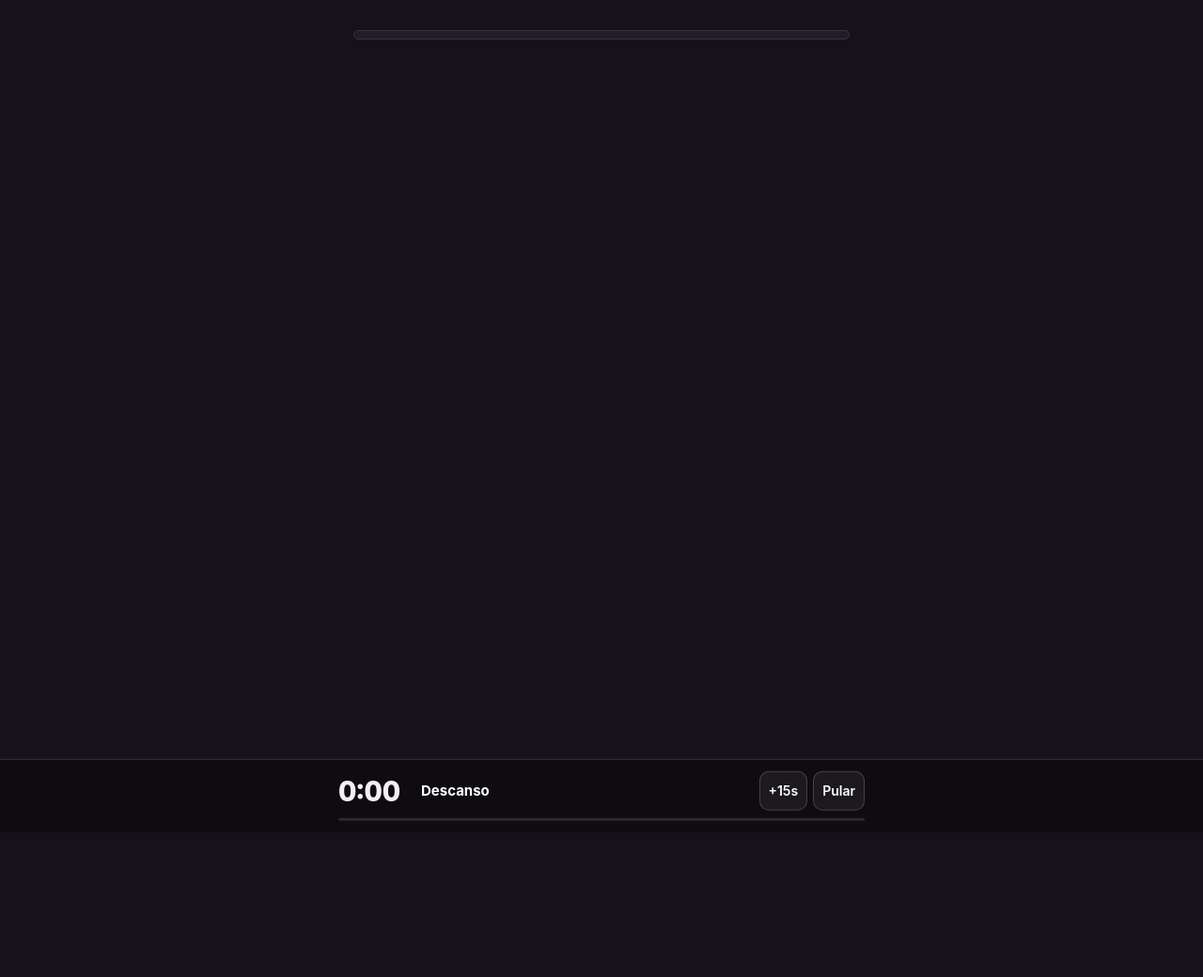
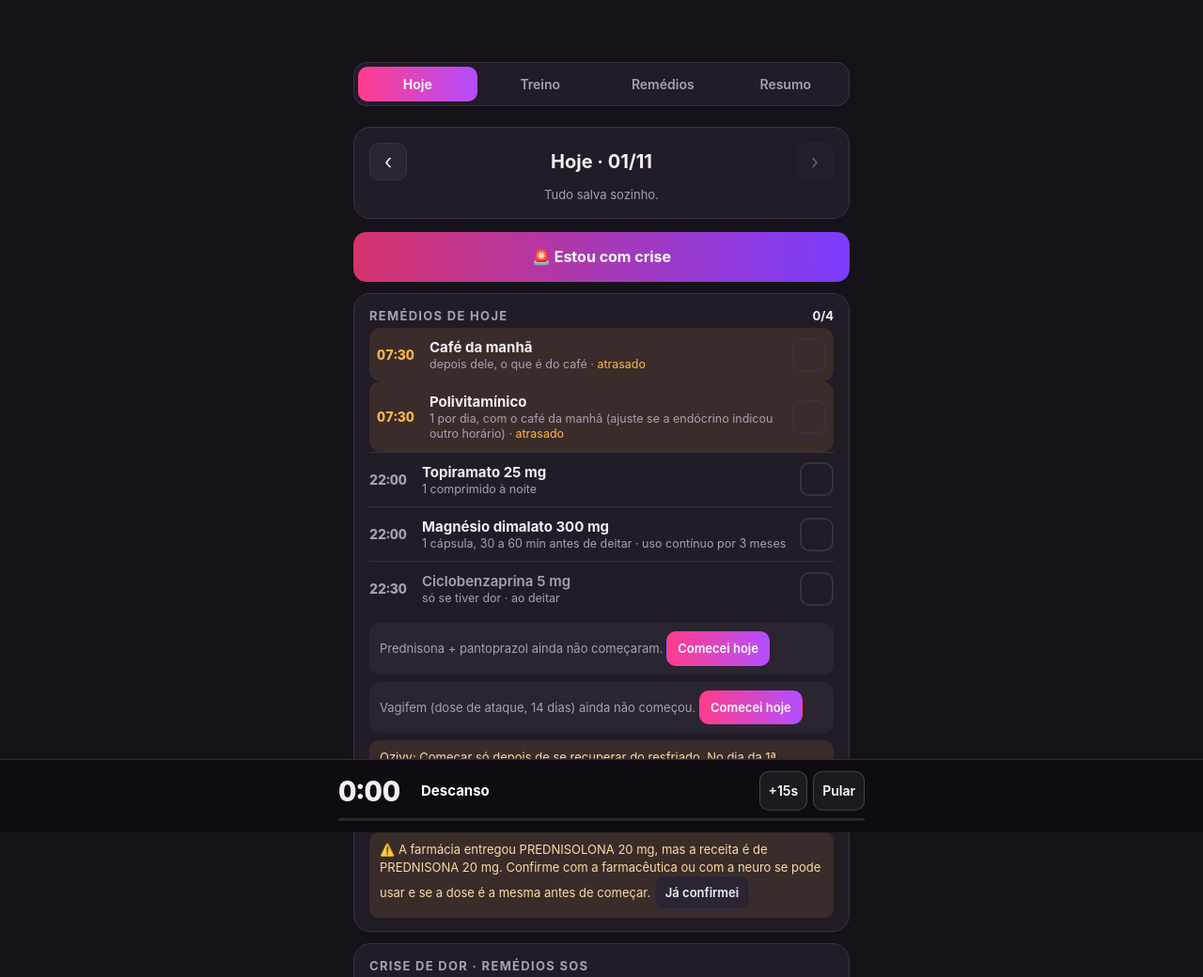
Before and after one commit to isabelladutras/Meutreino, a plain HTML site: page index.html in a window 1280 px wide. Shown: the top 1040 px of the page at 94% size. Before the commit the page ends 800 px from the top, so only its background shows below. Drawn offline with Linux system fonts and the light colour scheme.

Commit message:
Add files via upload

```diff
--- a/index.html
+++ b/index.html
@@ -247,7 +247,14 @@
     set(k, v){ try{ localStorage.setItem(k, JSON.stringify(v)) }catch(e){} },
     del(k){ try{ localStorage.removeItem(k) }catch(e){} }
   };
-  const P = PROTOCOLO, S = SAUDE;
+  const P = PROTOCOLO, S = (typeof SAUDE !== "undefined") ? SAUDE : { faltaArquivo: true };
+  // valores padrão, caso o treino.js seja de uma versão anterior
+  S.rotina = S.rotina || { acordar: "07:00", dormir: "22:45", cafe: "07:30" };
+  S.estoque = S.estoque || { data: "2026-11-01", qtd: {}, nomeCaixa: {}, unidade: {} };
+  S.estoque.qtd = S.estoque.qtd || {};
+  S.avisoPrednisolona = S.avisoPrednisolona || "";
+  S.validadeReceitas = S.validadeReceitas || "2026-11-30";
+  ["diarios","cursos","semanais","noiteSeDor","sos","refeicoes","lembretesEndocrino"].forEach(k => S[k] = S[k] || []);
   const GUIA = (typeof COMO_FAZER !== "undefined") ? COMO_FAZER : {};
   const $ = s => document.querySelector(s);
   const fmt = s => { s = Math.max(0, Math.ceil(s)); return Math.floor(s/60) + ":" + String(s%60).padStart(2,"0") };
@@ -316,7 +323,10 @@
     const b = e.target.closest(".tab"); if (!b) return;
     dia = b.dataset.d; render(); window.scrollTo({ top: 0 });
   });
-  function render(){
+  function render(){ try{ renderInner() }catch(err){
+    $("#main").innerHTML = `<section class="sec"><h3>Algo deu errado</h3><div class="mus">Seus dados continuam salvos. Se você atualizou pelo GitHub, confira se enviou o <b>index.html</b> e o <b>treino.js</b> da mesma versão.</div><div class="note">${esc(err && err.message)}</div></section>` } }
+  function renderInner(){
+    if (S.faltaArquivo && secao !== "treino"){ renderNav(); $("#main").innerHTML = `<section class="sec"><h3>Falta atualizar o treino.js</h3><div class="mus">Esta versão do app precisa do <b>treino.js</b> novo. Envie ele para o GitHub junto com o index.html.</div></section>`; return }
     renderNav();
     if (secao === "hoje") renderHoje();
     else if (secao === "remedios") renderRemedios();
@@ -487,7 +497,7 @@
     if (!c.ozivyInicio) h += `<div class="note warn">Ozivy: ${esc(S.semanais[0].aviso)} No dia da 1ª aplicação, toque em <button class="mini acc" data-iniciar="ozivy">Apliquei hoje</button> e ele aparece toda semana no mesmo dia.</div>`;
     else if (!ag.some(m => m.id === "ozivy")){ const n = diasEntre(c.ozivyInicio, iso); const falta = 7 - (((n % 7) + 7) % 7); h += `<div class="note">Próxima aplicação do Ozivy: ${SEM[(dataDe(iso).getDay() + falta) % 7]} (${brData(hojeISO(dOff + falta))}).</div>` }
     if (dc.length >= cic.limiteDias && !usouCic) h += `<div class="note warn">Você já usou a ciclobenzaprina em ${dc.length} dias, o limite da receita. Fale com a neuro antes de continuar.</div>`;
-    if (!cfg().prednisolonaOk && (!c.prednisonaInicio || doseCurso(S.cursos.find(x => x.id === "prednisona"), iso))) h += `<div class="note warn">⚠️ ${esc(S.avisoPrednisolona)} <button class="mini" data-predok="1">Já confirmei</button></div>`;
+    if (S.avisoPrednisolona && !cfg().prednisolonaOk && (!c.prednisonaInicio || doseCurso(S.cursos.find(x => x.id === "prednisona"), iso))) h += `<div class="note warn">⚠️ ${esc(S.avisoPrednisolona)} <button class="mini" data-predok="1">Já confirmei</button></div>`;
     if (dOff === 0){ const al = alertasEstoque(); if (al.length) h += `<div class="note warn">📦 Comprar/renovar: ${al.map(esc).join(" · ")}</div>` }
     const dv = diasEntre(hojeISO(), S.validadeReceitas);
     if (dOff === 0 && dv >= 0 && dv <= 10) h += `<div class="note warn">As receitas de 31/10 vencem em ${brData(S.validadeReceitas)} (${dv} dia${dv===1?"":"s"}). Peça as novas à neuro.</div>`;
--- a/treino.js
+++ b/treino.js
@@ -1,157 +1,152 @@
 // ============================================================
-//  DADOS DO TREINO — edite aqui. O app lê tudo deste arquivo.
-//
-//  Tipos de bloco:
-//   1) Exercício normal: { nome, musculo, series:[...], descanso, carga?, tecnica?, obs? }
-//   2) Bi-set: { biset:true, nome?, descanso, itens:[exA, exB] }   (exA/exB com series)
-//   3) Circuito (por tempo): { circuito:true, nome, rodadas, trabalho, pausa, descanso, itens:[{nome, musculo}] }
-//        trabalho = segundos fazendo cada exercício; pausa = segundos para trocar;
-//        descanso = segundos entre as rodadas
-//   4) Intervalo / cardio: { intervalo:true, nome, tipo, fases:[{label, seg}], repetir, texto? }
-//
-//  "rotacao" define a ordem sugerida dos treinos (o app mostra qual é o próximo).
+//  DADOS DO APP — edite aqui. O app lê tudo deste arquivo.
+//  SAUDE = remédios e rotina do dia · PROTOCOLO = treinos
+//  Posologias transcritas das receitas de 31/10/2026. Na dúvida, vale a receita.
 // ============================================================
 
+const SAUDE = {
+  // Sua rotina: os horários de cada remédio partem daqui
+  rotina: { acordar: "07:00", dormir: "22:45", cafe: "07:30" },
+  // Remédios de uso diário (aparecem todo dia no "Hoje")
+  diarios: [
+    { id: "polivit",   periodo: "manha", hora: "07:30", nome: "Polivitamínico", detalhe: "1 por dia, com o café da manhã (ajuste se a endócrino indicou outro horário)" },
+    { id: "topiramato", periodo: "noite", hora: "22:00", nome: "Topiramato 25 mg", detalhe: "1 comprimido à noite" },
+    { id: "magnesio",  periodo: "noite", hora: "22:00", nome: "Magnésio dimalato 300 mg", detalhe: "1 cápsula, 30 a 60 min antes de deitar · uso contínuo por 3 meses" }
+  ],
+  // Tratamentos com começo e fim: o app calcula a dose de cada dia a partir da data de início
+  cursos: [
+    { id: "pantoprazol", periodo: "manha", hora: "07:00", ordem: 0, nome: "Pantoprazol 40 mg", detalhe: "1 comprimido em jejum, antes do café · enquanto usar a prednisona",
+      inicioDe: "prednisona", dias: 12 },
+    { id: "prednisona", periodo: "manha", hora: "07:30", ordem: 2, nome: "Prednisona 20 mg", detalhe: "juntos, após o café da manhã",
+      etapas: [
+        { dias: 3, dose: "3 comprimidos (60 mg)", comp: 3 },
+        { dias: 3, dose: "2 comprimidos (40 mg)", comp: 2 },
+        { dias: 3, dose: "1 comprimido (20 mg)", comp: 1 },
+        { dias: 3, dose: "½ comprimido (10 mg)", comp: 0.5 }
+      ] },
+    { id: "vagifem", periodo: "noite", hora: "22:30", ordem: 9, nome: "Vagifem", detalhe: "dose de ataque · 1 por dia (aplicação vaginal, ao deitar)",
+      dias: 14, depois: "Fim da dose de ataque: pergunte à ginecologista/endócrino como continuar." }
+  ],
+  // Uso semanal: aparece sempre no mesmo dia da semana da primeira aplicação
+  semanais: [
+    { id: "ozivy", hora: "09:00", nome: "Ozivy", detalhe: "1 aplicação por semana · sempre agulha nova", aviso: "Começar só depois de se recuperar do resfriado." }
+  ],
+  // Só à noite e só se tiver dor
+  noiteSeDor: [
+    { id: "ciclobenzaprina", hora: "22:30", nome: "Ciclobenzaprina 5 mg", detalhe: "1 comprimido ao deitar, em caso de dor · no máximo 10 dias de uso", limiteDias: 10 }
+  ],
+  // Remédios de crise (SOS). Regras contadas em 24 h corridas.
+  sos: [
+    { id: "zolmitriptana", nome: "Zolmitriptana 2,5 mg", grupo: "triptano", quando: "Crise que começa rápida e intensa",
+      regra: "1 comprimido no primeiro sinal de crise moderada a forte. Se persistir após 2 h, pode tomar mais 1. Máximo 10 mg (4 comprimidos) em 24 h.",
+      repetirHoras: 2, max24h: 4 },
+    { id: "naratriptana", nome: "Naratriptana 2,5 mg", grupo: "triptano", quando: "Crise que vem devagar, dura muitas horas ou volta",
+      regra: "1 comprimido no primeiro sinal de crise moderada a forte. Se persistir ou voltar após 4 h, pode tomar mais 1. Máximo 5 mg (2 comprimidos) em 24 h.",
+      repetirHoras: 4, max24h: 2 },
+    { id: "naproxeno", nome: "Naproxeno sódico 500 mg", quando: "No início da crise de dor",
+      regra: "1 comprimido no início da crise. Pode repetir após 8 a 12 h se necessário. Máximo 2 comprimidos por dia.",
+      repetirHoras: 8, max24h: 2 },
+    { id: "passiflora", nome: "Passiflora 300 mg", quando: "Estresse, ansiedade, agitação ou dificuldade para relaxar à noite",
+      regra: "1 a 2 comprimidos quando precisar, ou 1 h antes de deitar. Máximo 4 comprimidos em 24 h.",
+      doses: [1, 2], max24h: 4 }
+  ],
+  // Estoque contado em 01/11 (foto). null = não estava na foto: preencha na aba Remédios.
+  estoque: {
+    data: "2026-11-01",
+    qtd: { polivit: 90, topiramato: 120, magnesio: null, pantoprazol: null, prednisona: 20, vagifem: null, ozivy: null,
+           ciclobenzaprina: 30, zolmitriptana: null, naratriptana: 16, naproxeno: 40, passiflora: 20 },
+    nomeCaixa: { polivit: "Lavitan A-Z Mulher", prednisona: "Prednisolona 20 mg (EMS)", passiflora: "Sintocalmy 300 mg" },
+    unidade: { vagifem: "aplicações", ozivy: "aplicações" }
+  },
+  avisoPrednisolona: "A farmácia entregou PREDNISOLONA 20 mg, mas a receita é de PREDNISONA 20 mg. Confirme com a farmacêutica ou com a neuro se pode usar e se a dose é a mesma antes de começar.",
+  validadeReceitas: "2026-11-30",
+  regraOuro: "Nunca misturar triptanos no mesmo dia: depois de Zolmitriptana, nada de Naratriptana por 24 h (e vice-versa). Escolha apenas um triptano por crise.",
+  refeicoes: [
+    { id: "cafe", nome: "Café da manhã" },
+    { id: "almoco", nome: "Almoço" },
+    { id: "lanche", nome: "Lanche" },
+    { id: "jantar", nome: "Jantar" }
+  ],
+  lembretesEndocrino: [
+    "Proteína adequada todos os dias — whey diário se precisar.",
+    "Bioimpedância no consultório em dezembro.",
+    "Exames de sangue no início de dezembro, antes do retorno.",
+    "Avaliação ginecológica (investigação de possível DIP)."
+  ]
+};
+
 const PROTOCOLO = {
-  titulo: "Meu Treino",
-  subtitulo: "Inferiores e superiores em dias separados · ~50 min",
+  titulo: "Meu Bem-Estar",
   rotacao: ["A", "S", "B"],
   notas: [
-    "Foi à academia? Faça o próximo treino da sequência: Inferiores A → Superiores → Inferiores B → … Não importa o dia da semana.",
-    "Um aparelho por vez: faça todas as séries de um exercício, descanse, e só depois vá para o próximo.",
-    "Dia difícil ou corrido? Marque a caixa no topo: fica só aquecimento + os exercícios principais (~25 min). Também conta.",
-    "Progressão: quando fizer todas as repetições de todas as séries com folga, suba a carga na próxima vez.",
-    "Circuito: tudo no mesmo lugar, só com o corpo ou halteres leves. Aperte ▶ Iniciar e siga o cronômetro."
+    "Fase de controle da enxaqueca (orientação da neuro, 3 a 4 semanas a partir de 31/10): o principal é o cardio leve contínuo, 30 a 45 min, 3 a 5 vezes por semana.",
+    "Intensidade: um ritmo em que dá para conversar sem ficar muito ofegante.",
+    "Nada de HIIT, tiros, alto impacto, Crossfit, nem treino até a falha.",
+    "Musculação leve (A, S, B) só se a neuro liberar: cargas leves, pare 3 repetições antes de não conseguir mais, solte o ar ao fazer força e nunca prenda a respiração.",
+    "Zero pré-treino, termogênico ou cafeína concentrada antes do treino."
   ],
-  // Diário de sintomas (aba "Hoje")
-  diario: {
-    remedio: "Espironolactona 50 mg"
-  },
-  // Fase de adaptação: circuito com menos rodadas e cardio contínuo moderado no lugar dos tiros.
-  // Os exercícios principais continuam com todas as séries.
-  adaptacao: {
-    rodadas: 2,
-    finalizador: { label: "Ritmo moderado contínuo", seg: 480,
-      texto: "8 min em ritmo em que dá para conversar. Esteira inclinada (5–8%), bike ou escada leve — sem tiros nesta fase." }
-  },
   seguranca: [
-    "Tontura, dor de cabeça forte, visão turva, palpitação ou falta de ar fora do normal: pare, sente, beba água. Não volte a treinar pesado nesse dia.",
-    "Levante do chão devagar (depois de dead bug, ponte, prancha) — mudança rápida de posição piora tontura.",
-    "Não treine em jejum. Leve garrafa de água e beba entre os blocos.",
-    "Calorão durante o treino: diminua o ritmo, respire e retome só quando passar."
+    "Beba ~500 mL de água 1 h antes de treinar e dê goles a cada 10–15 min durante o treino.",
+    "Em crise ou com dor forte, não treine hoje. O treino pode piorar a dor nessa fase.",
+    "Tontura, piora da dor, visão turva, palpitação ou falta de ar fora do normal: pare, sente e beba água.",
+    "Levante do chão devagar. Mudança rápida de posição piora tontura."
   ],
   dias: [
-    // ------------------------------------------------------------ Inferiores A
     {
-      id: "A",
-      nome: "Inferiores · Glúteo",
-      tempo: "~50 min",
+      id: "C", nome: "Cardio leve", tempo: "30–45 min", fora: true, principal: true,
       exercicios: [
+        { intervalo: true, tipo: "Aquecimento", nome: "Aquecimento", fases: [{ label: "Bem leve", seg: 300 }], repetir: 1,
+          texto: "5 min começando devagar: caminhada, bike ou elíptico." },
+        { intervalo: true, tipo: "Cardio", nome: "Cardio contínuo · 30 min", fases: [{ label: "Ritmo de conversa · a cada bipe, um gole de água", seg: 600 }], repetir: 3,
+          texto: "Caminhada ritmada, bike ergométrica moderada, elíptico ou natação leve. Ritmo em que dá para conversar. O app apita a cada 10 min para lembrar da água." },
+        { intervalo: true, tipo: "Opcional", nome: "Mais 15 min (se estiver bem)", fases: [{ label: "Ritmo de conversa", seg: 900 }], repetir: 1,
+          texto: "Só se a cabeça estiver tranquila. Fecha 45 min, o máximo que a neuro indicou." },
+        { intervalo: true, tipo: "Volta à calma", nome: "Desacelerar", fases: [{ label: "Bem leve", seg: 180 }], repetir: 1,
+          texto: "3 min reduzindo o ritmo até parar. Depois, alongamento leve." }
+      ]
+    },
+    {
+      id: "A", nome: "Inferiores · Glúteo", tempo: "~35 min", leve: true,
+      exercicios: [
+        { intervalo: true, tipo: "Aquecimento", nome: "Aquecimento", fases: [{ label: "Esteira ou bike leve", seg: 300 }], repetir: 1,
+          texto: "5 min leves + 15 pontes de glúteo no chão." },
         {
-          intervalo: true, tipo: "Aquecimento", nome: "Aquecimento",
-          fases: [{ label: "Esteira ou bike leve", seg: 180 }, { label: "Mobilidade", seg: 120 }],
-          repetir: 1,
-          texto: "Mobilidade: 8 gato-camelo, 15 pontes de glúteo no chão, 10 agachamentos sem peso."
-        },
-        {
-          nome: "Elevação Pélvica", musculo: "Glúteo máximo",
-          series: ["12", "12", "12"], descanso: 60,
-          carga: 25, cargaNota: "Sugestão: carga reduzida para acertar a técnica", alerta: true,
+          nome: "Elevação Pélvica", musculo: "Glúteo máximo", series: ["12 a 15", "12 a 15", "12 a 15"], descanso: 75,
+          carga: 25, alerta: true,
           obs: [
-            "Banco logo abaixo das escápulas — o tronco gira na borda como dobradiça.",
-            "No topo, canela na vertical (joelho em cima do tornozelo).",
-            "Olhar para os joelhos, queixo levemente para dentro. Nunca olhar para o teto.",
-            "Costela fechada e quadril \"encaixado\" (esconder o bumbum) no topo.",
-            "Parar quando joelho, quadril e ombro formarem uma linha reta.",
-            "Segurar 1–2 s apertando o glúteo e descer com controle.",
-            "Sentiu a lombar? Diminua a subida. Se continuar doendo: troque por Ponte de Glúteo no chão ou elevação pélvica no aparelho."
+            "Carga leve nesta fase: pare 3 repetições antes de não conseguir mais.",
+            "Solte o ar ao subir, puxe ao descer. Não prenda a respiração.",
+            "Banco logo abaixo das escápulas, canela na vertical no topo.",
+            "Olhar para os joelhos, costela fechada, quadril \"encaixado\" no topo.",
+            "Parar quando joelho, quadril e ombro formarem uma linha reta."
           ]
         },
-        { nome: "Agachamento Goblet", musculo: "Pernas / Glúteos", series: ["12", "12", "12"], descanso: 60 },
-        { nome: "Stiff com Halteres", musculo: "Posterior de coxa / Glúteos", series: ["12", "12", "12"], descanso: 60 },
-        { nome: "Cadeira Abdutora 45°", musculo: "Glúteo médio", series: ["15 a 20", "15 a 20", "15 a 20"], descanso: 45, carga: 35 },
-        {
-          circuito: true, nome: "Circuito no colchonete", rodadas: 3, trabalho: 40, pausa: 20, descanso: 60,
-          itens: [
-            { nome: "Ponte de Glúteo no Chão", musculo: "Glúteos" },
-            { nome: "Agachamento Livre no Ritmo", musculo: "Pernas" },
-            { nome: "Polichinelo", musculo: "Cardio" },
-            { nome: "Dead Bug", musculo: "Core" }
-          ]
-        },
-        {
-          intervalo: true, tipo: "Finalizador", nome: "Esteira intervalada",
-          fases: [{ label: "Rápido / inclinado", seg: 60 }, { label: "Leve", seg: 60 }],
-          repetir: 5,
-          texto: "Rápido: caminhada forte com 8–12% de inclinação ou trote. Leve: caminhada plana para recuperar."
-        }
+        { nome: "Agachamento Goblet", musculo: "Pernas / Glúteos", series: ["12 a 15", "12 a 15", "12 a 15"], descanso: 75 },
+        { nome: "Stiff com Halteres", musculo: "Posterior de coxa / Glúteos", series: ["12 a 15", "12 a 15", "12 a 15"], descanso: 75 },
+        { nome: "Cadeira Abdutora 45°", musculo: "Glúteo médio", series: ["15 a 20", "15 a 20", "15 a 20"], descanso: 60, carga: 35 }
       ]
     },
-    // ------------------------------------------------------------ Superiores
     {
-      id: "S",
-      nome: "Superiores",
-      tempo: "~50 min",
+      id: "S", nome: "Superiores", tempo: "~35 min", leve: true,
       exercicios: [
-        {
-          intervalo: true, tipo: "Aquecimento", nome: "Aquecimento",
-          fases: [{ label: "Esteira ou bike leve", seg: 180 }, { label: "Mobilidade", seg: 120 }],
-          repetir: 1,
-          texto: "Mobilidade: 10 rotações de ombro com braço esticado para frente e para trás, 10 \"abraços\" abrindo e fechando os braços, 8 gato-camelo."
-        },
-        { nome: "Remada Sentada no Triângulo", musculo: "Costas", series: ["12", "12", "12"], descanso: 60, carga: 20 },
-        { nome: "Pull Down com Corda", musculo: "Dorsal", series: ["15", "15", "15"], descanso: 60, carga: 15 },
-        { nome: "Supino Reto com Halter", musculo: "Peitoral", series: ["12", "12", "12"], descanso: 60, carga: 5 },
-        { nome: "Desenvolvimento com Halteres no Banco 90°", musculo: "Ombros", series: ["12", "12", "12"], descanso: 60, carga: 7 },
-        {
-          circuito: true, nome: "Circuito com halteres leves", rodadas: 3, trabalho: 40, pausa: 20, descanso: 60,
-          texto: "Pegue um par de halteres leves e fique perto de um banco — tudo no mesmo lugar.",
-          itens: [
-            { nome: "Elevação Lateral", musculo: "Ombros" },
-            { nome: "Rosca Bíceps com Halteres", musculo: "Bíceps" },
-            { nome: "Tríceps no Banco", musculo: "Tríceps" },
-            { nome: "Prancha com Toque no Ombro", musculo: "Core / Ombros" }
-          ]
-        },
-        {
-          intervalo: true, tipo: "Finalizador", nome: "Bike intervalada",
-          fases: [{ label: "Forte", seg: 30 }, { label: "Leve", seg: 30 }],
-          repetir: 8,
-          texto: "Forte: aumente a carga da bike e pedale rápido. Leve: pedale solto para recuperar."
-        }
+        { intervalo: true, tipo: "Aquecimento", nome: "Aquecimento", fases: [{ label: "Esteira ou bike leve", seg: 300 }], repetir: 1,
+          texto: "5 min leves + 10 rotações de ombro para frente e para trás." },
+        { nome: "Remada Sentada no Triângulo", musculo: "Costas", series: ["12 a 15", "12 a 15", "12 a 15"], descanso: 75, carga: 20 },
+        { nome: "Pull Down com Corda", musculo: "Dorsal", series: ["15", "15", "15"], descanso: 75, carga: 15 },
+        { nome: "Supino Reto com Halter", musculo: "Peitoral", series: ["12 a 15", "12 a 15", "12 a 15"], descanso: 75, carga: 5 },
+        { nome: "Desenvolvimento com Halteres no Banco 90°", musculo: "Ombros", series: ["12 a 15", "12 a 15"], descanso: 75, carga: 7 },
+        { nome: "Elevação Lateral", musculo: "Ombros", series: ["15", "15"], descanso: 60, carga: 4 }
       ]
     },
-    // ------------------------------------------------------------ Inferiores B
     {
-      id: "B",
-      nome: "Inferiores · Coxas",
-      tempo: "~50 min",
+      id: "B", nome: "Inferiores · Coxas", tempo: "~35 min", leve: true,
       exercicios: [
-        {
-          intervalo: true, tipo: "Aquecimento", nome: "Aquecimento",
-          fases: [{ label: "Esteira ou bike leve", seg: 180 }, { label: "Mobilidade", seg: 120 }],
-          repetir: 1,
-          texto: "Mobilidade: 10 agachamentos sem peso, 8 afundos para trás sem peso, 15 pontes de glúteo."
-        },
-        { nome: "Leg Press 45°", musculo: "Quadríceps / Glúteos", series: ["12", "12", "12"], descanso: 60, carga: 40 },
-        { nome: "Afundo Reverso com Halteres", musculo: "Pernas / Glúteos", series: ["10 cada perna", "10 cada perna", "10 cada perna"], descanso: 60 },
-        { nome: "Cadeira Extensora", musculo: "Quadríceps", series: ["15", "12", "12"], descanso: 45, carga: 35 },
-        { nome: "Mesa Flexora", musculo: "Posterior de coxa", series: ["12", "12", "12"], descanso: 45, carga: 30 },
-        {
-          circuito: true, nome: "Circuito perto de um banco", rodadas: 3, trabalho: 40, pausa: 20, descanso: 60,
-          itens: [
-            { nome: "Step-up no Banco", musculo: "Pernas / Glúteos (alternando)" },
-            { nome: "Corrida Parada", musculo: "Cardio" },
-            { nome: "Ponte de Glúteo no Chão", musculo: "Glúteos" },
-            { nome: "Dead Bug", musculo: "Core" }
-          ]
-        },
-        {
-          intervalo: true, tipo: "Finalizador", nome: "Escada ou esteira inclinada",
-          fases: [{ label: "Ritmo forte contínuo", seg: 600 }],
-          repetir: 1,
-          texto: "10 min sem parar. Escada (simulador) em ritmo que dá para falar frases curtas, ou esteira com 10–12% de inclinação, sem segurar no apoio."
-        }
+        { intervalo: true, tipo: "Aquecimento", nome: "Aquecimento", fases: [{ label: "Esteira ou bike leve", seg: 300 }], repetir: 1,
+          texto: "5 min leves + 10 agachamentos sem peso." },
+        { nome: "Leg Press 45°", musculo: "Quadríceps / Glúteos", series: ["12 a 15", "12 a 15", "12 a 15"], descanso: 75, carga: 40 },
+        { nome: "Afundo Reverso com Halteres", musculo: "Pernas / Glúteos", series: ["10 cada perna", "10 cada perna"], descanso: 75 },
+        { nome: "Cadeira Extensora", musculo: "Quadríceps", series: ["15", "15", "15"], descanso: 60, carga: 35 },
+        { nome: "Mesa Flexora", musculo: "Posterior de coxa", series: ["12 a 15", "12 a 15", "12 a 15"], descanso: 60, carga: 30 }
       ]
     }
   ]
```
